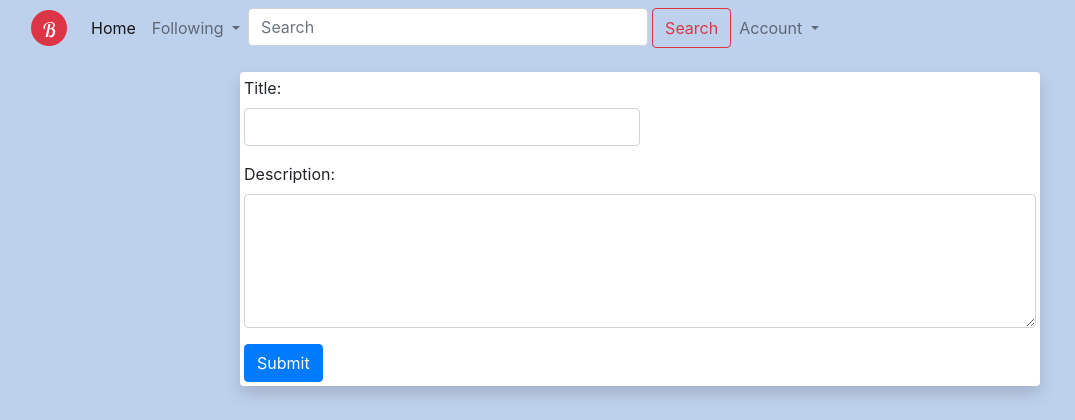
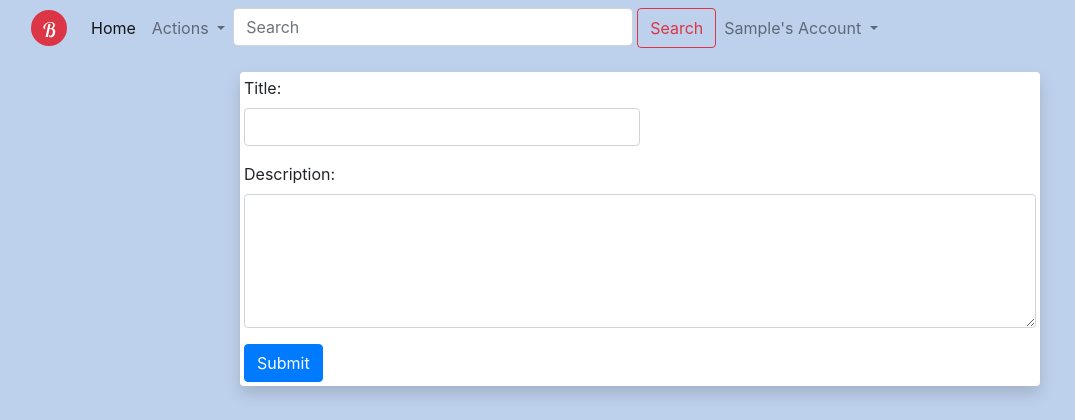
Before and after one commit to sarahbeverton/capstone, a Django app: page /board/addboard/ in a window 1280 px wide. Shown: the top 420 px of the page, without its empty margins (0-1075 px from the left). Run offline with Django 3.2, Linux system fonts and the light colour scheme; the visitor is signed in with stand-in values (Sample User, id 1); some libraries are stand-ins or nearby versions.

Commit message:
changed navbar to separate actions and account, took off following

```diff
--- a/templates/base.html
+++ b/templates/base.html
@@ -34,17 +34,26 @@
             <li class="nav-item dropdown">
               <a class="nav-link dropdown-toggle" href="#" id="navbarDropdownMenuLink" role="button"
                 data-bs-toggle="dropdown" aria-expanded="false">
+                Actions
+              </a>
+              <ul class="dropdown-menu" aria-labelledby="navbarDropdownMenuLink">
+                <li><a class="dropdown-item" href="{% url 'addpin' %}">Add pin</a></li>
+                <li><a class="dropdown-item" href="{% url 'addboard' %}">Add board</a></li>
+              </ul>
+            </li>
+            <!--
+            <li class="nav-item dropdown">
+              <a class="nav-link dropdown-toggle" href="#" id="navbarDropdownMenuLink" role="button"
+                data-bs-toggle="dropdown" aria-expanded="false">
                 Following
               </a>
-
               <ul class="dropdown-menu" aria-labelledby="navbarDropdownMenuLink">
                 {% for username in following %}
                 <li><a class="dropdown-item" href="{% url 'profile' username %}">{{ username }}</a></li>
                 {% endfor %}
               </ul>
-
-
             </li>
+            -->
             <form class="d-flex" action="{% url 'homepage' %}">
               <input class="form-control me-2" type="search" name="search" placeholder="Search" aria-label="Search" style="
               width: 50vh;">
@@ -53,11 +62,9 @@
             <li class="nav-item dropdown">
               <a class="nav-link dropdown-toggle" href="#" id="navbarDropdownMenuLink" role="button"
                 data-bs-toggle="dropdown" aria-expanded="false">
-                Account
+                {{ request.user.first_name }}'s Account
               </a>
               <ul class="dropdown-menu" aria-labelledby="navbarDropdownMenuLink">
-                <li><a class="dropdown-item" href="{% url 'addpin' %}">Add pin</a></li>
-                <li><a class="dropdown-item" href="{% url 'addboard' %}">Add board</a></li>
                 <li><a class="dropdown-item" href="{% url 'profile' request.user.username %}">Profile</a></li>
                 <li><a class="dropdown-item" href="{% url 'logout' %}">Logout</a></li>
               </ul>
```
